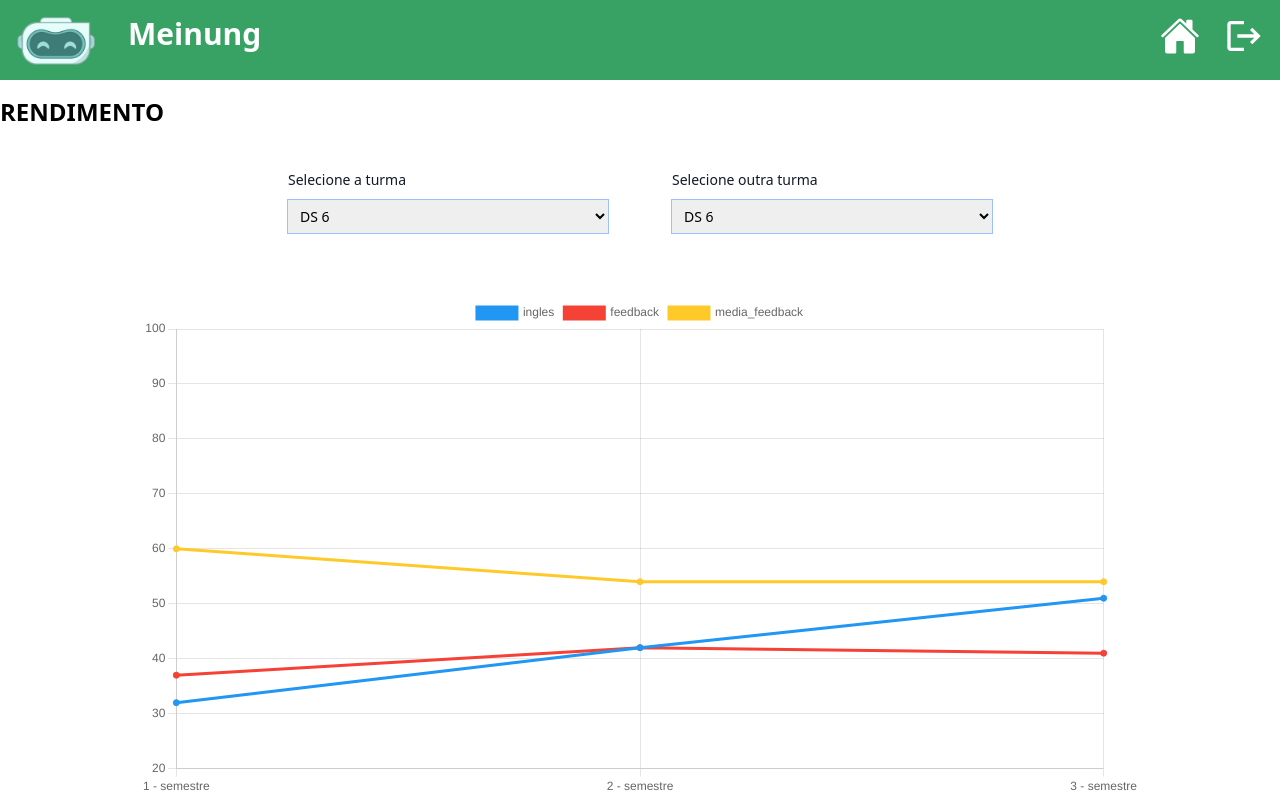
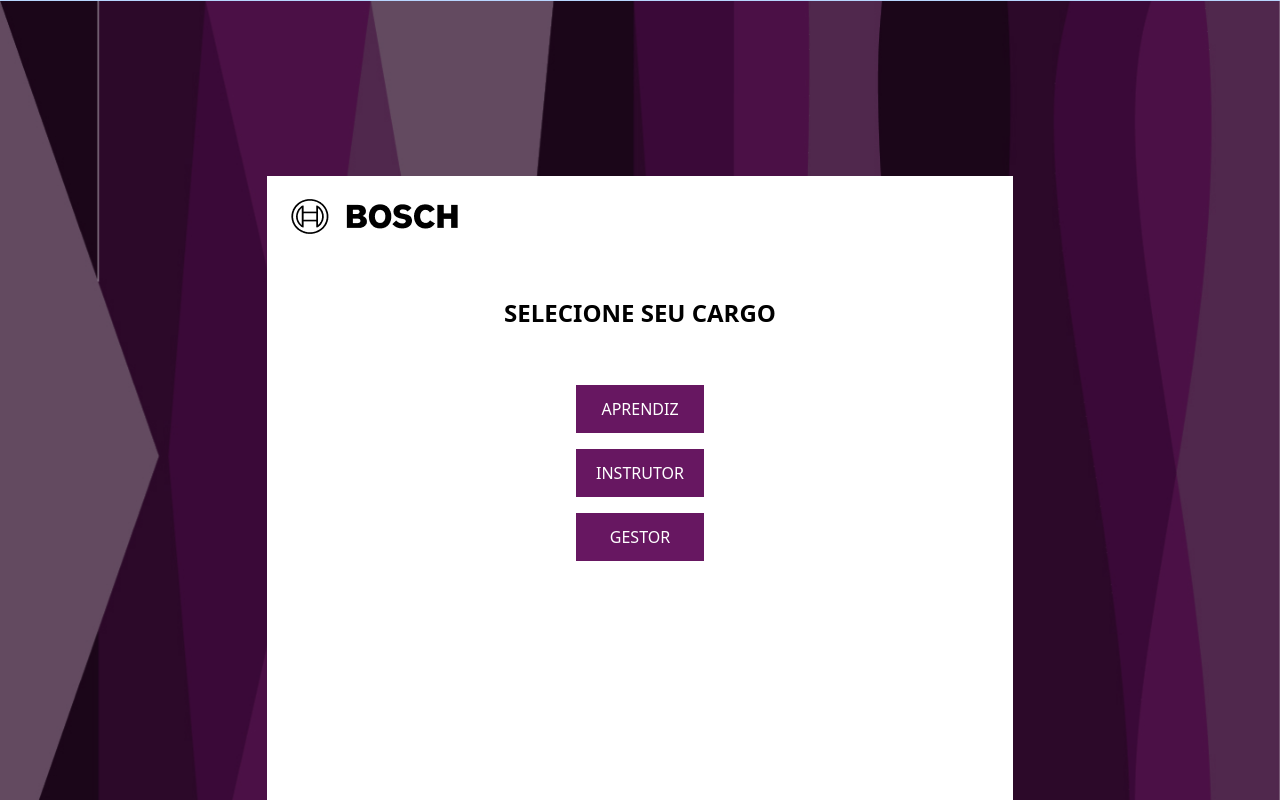
Before and after one commit to AVITORIAC/FrontTailwind, a React (Vite) app: page /Cadastro in a window 1280 px wide. Shown: the top 800 px of the page. Built offline with nearby package versions, Linux system fonts and the light colour scheme.

Commit message:
Criacao das rotas

```diff
--- a/package.json
+++ b/package.json
@@ -27,6 +27,7 @@
     "eslint-plugin-react-refresh": "^0.4.5",
     "postcss": "^8.4.35",
     "postcss-import": "^16.0.1",
+    "react-router-dom": "^6.22.3",
     "tailwindcss": "^3.4.1",
     "vite": "^5.1.4"
   }
--- a/src/App.jsx
+++ b/src/App.jsx
@@ -1,16 +1,17 @@
 import { useState } from 'react'
+import { BrowserRouter, Routes, Route } from 'react-router-dom'
 import './App.css'
 import Header from './assets/Componentes/Header'
 import Botao from './assets/Componentes/Botao'
 import Footer from './assets/Componentes/Footer'
-import Home from './assets/Pages/Admin/Home'
+import HomeAdmin from './assets/Pages/Admin/HomeAdmin'
 import HomeIns from './assets/Pages/Instrutor/HomeIns'
 import Card from './assets/Componentes/Card'
 import Cadastro_turma from './assets/Pages/Admin/Cadastro_turma'
 import Input from './assets/Componentes/Input'
 import Editar_turma from './assets/Pages/Admin/Editar_turma'
 import Cadastro_aprendiz from './assets/Pages/Admin/Cadastro_aprendiz'
-import Critérios from './assets/Pages/Admin/Critérios'
+import Criterios from './assets/Pages/Admin/Criterios'
 import Editar_criterio from './assets/Pages/Admin/Editar_criterio'
 import Avaliacao from './assets/Pages/Instrutor/Avaliacao'
 import Feedback from './assets/Pages/Instrutor/Feedback'
@@ -32,37 +33,47 @@ import RendimentoGestor from './assets/Pages/Gestor/RendimentoGestor'
 function App() {
   let instrutor = false
   let aprendiz = false
-  let gestor = true
+  let gestor = false
   let admin = false
-  let home = false
+  let home = true
 
 
   return (
     <div className={'h-full gap-4 flex flex-col justify-between'}>
       <Header instrutor={instrutor} aprendiz={aprendiz} gestor={gestor} admin={admin} home={home} />
 
-      {/* <HomeIns></HomeIns> */}
-      {/* <Home></Home> */}
-      {/* <Cadastro_turma></Cadastro_turma> */}
-      {/* <Editar_turma/> */}
-      {/* <Cadastro_aprendiz/> */}
-      {/* <Critérios/> */}
-      {/* <Avaliacao/> */}
-      {/* <Feedback/> */}
-      {/* <Avaliacao_feedback/> */}
-      {/* <Observacoes/>  */}
-      {/* <Chart/> */}
-      {/* <Auto_avaliacao/> */}
-      {/* <Home_aprendiz/> */}
-      {/* <Cadastro/> */}
-      {/* <Editar_criterio/> */}
-      {/* <Login/> */}
-      {/* <RecuperarSenha/> */}
-      {/* <NovaSenha/> */}
-      {/* <Cadastro_Aprendiz/> */}
-      {/* <Cadastro_Gestor/> */}
-      {/* <RendimentoAprendiz/> */}
-      <RendimentoGestor/>
+      <BrowserRouter>
+        <Routes>
+
+          <Route path='/' element={<HomeAdmin/>}></Route>
+
+          <Route path='/Cadastro' element={<Cadastro/>}></Route>
+          <Route path='/Cadastro_Aprendiz' element={<Cadastro_Aprendiz/>}></Route>
+          <Route path='/Cadastro_Gestor' element={<Cadastro_Gestor/>}></Route>
+          <Route path='/Login' element={<Login/>}></Route>
+          <Route path='/RecuperarSenha' element={<RecuperarSenha/>}></Route>
+          <Route path='/NovaSenha' element={<NovaSenha/>}></Route>
+
+          <Route path='/HomeAdmin' element={<HomeAdmin/>}></Route>
+          <Route path='/Cadastro_aprendiz' element={<Cadastro_aprendiz/>}></Route>
+          <Route path='/Cadastro_turma' element={<Cadastro_turma/>}></Route>
+          <Route path='/Criterios' element={<Criterios/>}></Route>
+          <Route path='/Editar_criterio' element={<Editar_criterio/>}></Route>
+          <Route path='/Editar_turma' element={<Editar_turma/>}></Route>
+          <Route path='/Auto_avaliacao' element={<Auto_avaliacao/>}></Route>
+          <Route path='/Home_aprendiz' element={<Home_aprendiz/>}></Route>
+          <Route path='/RendimentoAprendiz' element={<RendimentoAprendiz/>}></Route>
+          <Route path='/RendimentoGestor' element={<RendimentoGestor/>}></Route>
+          <Route path='/HomeIns' element={<HomeIns/>}></Route>
+          <Route path='/Avaliacao' element={<Avaliacao/>}></Route>
+          <Route path='/Avaliacao_feedback' element={<Avaliacao_feedback/>}></Route>
+          <Route path='/Feedback' element={<Feedback/>}></Route>
+          <Route path='/Observacoes' element={<Observacoes/>}></Route>
+        </Routes>
+      </BrowserRouter>
+
+
+
 
       <Footer ciano={instrutor} verde={gestor} azul={admin} azul_aprendiz={aprendiz} />
     </div>
--- a/src/assets/Componentes/CardCadastro.jsx
+++ b/src/assets/Componentes/CardCadastro.jsx
@@ -3,6 +3,7 @@ import Botaoroxo from './Botaoroxo'
 import Input from './Input'
 import Titulo from './Titulo'
 import logoBosch from '../Imgs/logoBosch.png'
+import { Link } from 'react-router-dom'
 
 
 function CardCadastro() {
@@ -14,9 +15,9 @@ function CardCadastro() {
                     <Titulo h1='SELECIONE SEU CARGO'></Titulo>
                 </div>
                 <div className={'flex flex-col gap-4 items-center'}>
-                    <Botaoroxo txt='APRENDIZ'></Botaoroxo>
-                    <Botaoroxo txt='INSTRUTOR'></Botaoroxo>
-                    <Botaoroxo txt='GESTOR'></Botaoroxo>
+                    <Link to='/Cadastro_Aprendiz'><Botaoroxo txt='APRENDIZ'></Botaoroxo></Link>
+                    <Link to='/Cadastro_Gestor'><Botaoroxo txt='INSTRUTOR'></Botaoroxo></Link>
+                    <Link to='/Cadastro_Gestor'><Botaoroxo txt='GESTOR'></Botaoroxo></Link>
                 </div>
             </div>
         </div>
--- a/src/assets/Pages/Admin/Critérios.jsx
+++ b/src/assets/Pages/Admin/Criterios.jsx
@@ -4,7 +4,7 @@ import Input from '../../Componentes/Input'
 import Botao from '../../Componentes/Botao'
 import { HiMagnifyingGlass } from "react-icons/hi2";
 
-function Critérios() {
+function Criterios() {
     let curso = ['Digital Solutions', 'Mecatrônica', 'Manufatura Digital']
     let semestre = ['1° Semestre', '2° Semestre', '3° Semestre']
 
@@ -37,4 +37,4 @@ function Critérios() {
     )
 }
 
-export default Critérios
+export default Criterios
--- a/src/assets/Pages/Admin/Editar_criterio.jsx
+++ b/src/assets/Pages/Admin/Editar_criterio.jsx
@@ -5,7 +5,7 @@ import Botao from '../../Componentes/Botao'
 
 function Editar_criterio() {
     let curso = ['Digital Solutions', 'Mecatrônica', 'Manufatura Digital']
-    let semestre = ['1° Semestre', '2° Semestre', '3° Semestre']
+    let semestre = ['1° Semestre', '2° Semestre', '3° Semestre', 'Todos']
 
     return (
         <div className={`flex flex-col h-full gap-4 mt-10 mx-10`}>
--- a/src/assets/Pages/Admin/Home.jsx
+++ b/src/assets/Pages/Admin/HomeAdmin.jsx
@@ -1,7 +1,7 @@
 import React from 'react'
 import Card from '../../Componentes/Card'
 
-function Home() {
+function HomeAdmin() {
   return (
     <div className={`flex flex-col w-full h-fit gap-20`}>
       <div className={`mx-auto w-full flex justify-evenly`}>
@@ -15,4 +15,4 @@ function Home() {
   )
 }
 
-export default Home
+export default HomeAdmin
--- a/src/assets/Pages/Gestor/RendimentoGestor.jsx
+++ b/src/assets/Pages/Gestor/RendimentoGestor.jsx
@@ -7,7 +7,6 @@ function RendimentoGestor() {
     let turma = ['DS 6', 'DS 7', 'DS 8', 'DS 9', 'DS 10']
     return (
         <div >
-
             <Titulo h1='RENDIMENTO'></Titulo>
             <div className={'flex justify-center gap-16 mt-10'}>
                 <Filtro id="turma" label='Selecione a turma' optionList={turma} ></Filtro>
```
Also changed, not shown: src/assets/Componentes/Header.jsx (+4 -3 lines), 1 other file (tests, documents, lock files or other folders).
